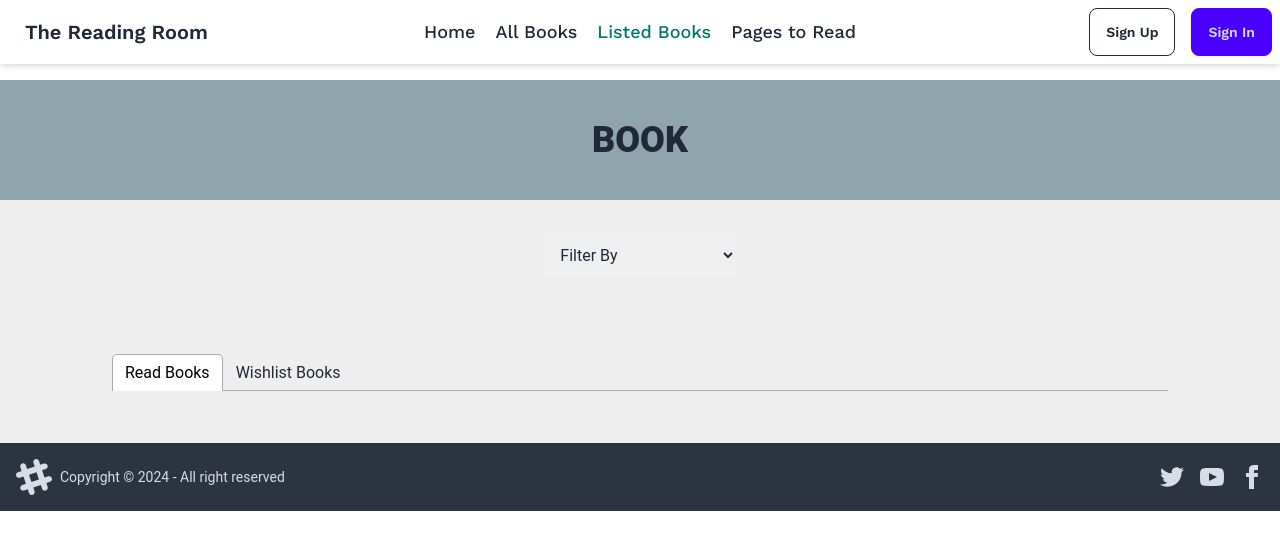
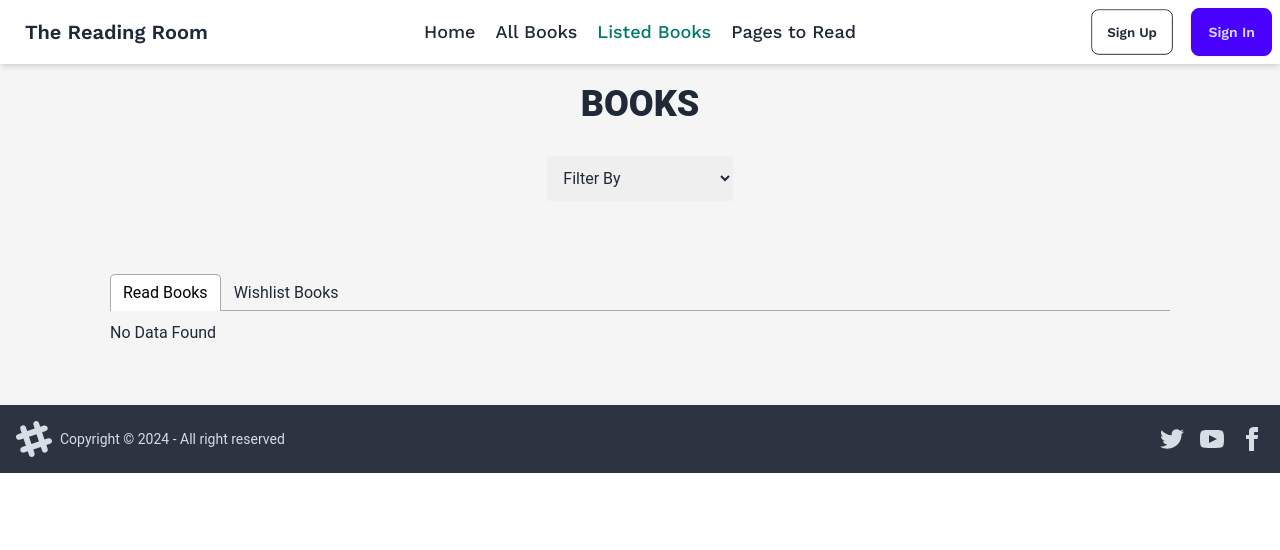
Before and after one commit to impactgalaxy/assignment-8-the-reading-room, a React (Vite) app: page /listed-books in a window 1280 px wide. Shown: the top 550 px of the page. Built offline with nearby package versions, Linux system fonts and the light colour scheme; a web font is replaced by a local one.

Commit message:
update something

```diff
--- a/src/components/bookReview/BookReview.jsx
+++ b/src/components/bookReview/BookReview.jsx
@@ -47,7 +47,7 @@ export function BookReview({ books }) {
                     <p className="text-black font-bold">Tag</p>
                     {tags.map((text, idx) => <span className="text-green-800" key={idx}>#{text}</span>)}
                 </div>
-                <div className="flex w-3/4 items-center gap-5">
+                <div className="flex lg:w-3/4 items-center gap-5 justify-between border">
                     <div>
                         <p>Number of Pages</p>
                         <p >Publisher</p>
--- a/src/components/books/Books.jsx
+++ b/src/components/books/Books.jsx
@@ -16,7 +16,7 @@ export default function Books() {
     }, []);
     return (
         <div className="container m-auto p-2 lg:p-4 rounded-lg">
-            <div className="text-center p-6">
+            <div className="text-center pt-20 lg:p-6">
                 <h1 className="text-6xl font-black">Books</h1>
             </div>
             {!spinner ? <CustomSpinner></CustomSpinner> :
--- a/src/components/hero/Hero.jsx
+++ b/src/components/hero/Hero.jsx
@@ -2,14 +2,14 @@ import { Link } from "react-router-dom";
 
 export default function Hero() {
     return (
-        <div className="flex *:w-1/2 *:p-4 gap-4 border min-h-[500px] p-8 lg:p-12 bg-[#1313130D] container m-auto rounded-lg">
+        <div className="flex flex-col-reverse lg:flex-row lg:*:w-1/2 *:p-4 gap-4 lg:min-h-[500px] p-8 lg:p-12 bg-[#1313130D] container m-auto rounded-lg mt-10 lg:mt-0">
             <div className="flex items-center justify-center flex-col gap-10 ">
                 <h1 className="text-xl lg:text-5xl font-bold">The man who does not read has no advantage over the man who cannot read</h1>
                 <Link to="/listed-books" className="btn btn-success">View Book List</Link>
 
 
             </div>
-            <div className="bg-hero-pattern bg-center bg-no-repeat bg-cover rounded-2xl">
+            <div className="bg-hero-pattern bg-center bg-no-repeat bg-cover rounded-2xl h-[400px]">
 
             </div>
 
--- a/src/components/navBar/NavBar.jsx
+++ b/src/components/navBar/NavBar.jsx
@@ -26,7 +26,7 @@ export default function NavBar() {
                 </ul>
             </div>
             <div className="navbar-end space-x-4">
-                <a className="btn btn-outline">Sign Up</a>
+                <a className="btn btn-outline hidden lg:flex">Sign Up</a>
                 <a className="btn btn-primary">Sign In</a>
             </div>
         </div>
--- a/src/components/readingData/ReadingData.jsx
+++ b/src/components/readingData/ReadingData.jsx
@@ -13,19 +13,18 @@ import PropTypes from "prop-types";
 export default function ReadingData({ reads }) {
     const { image, bookName, author, category, tags, totalPages, publisher, yearOfPublishing, rating } = reads || {};
     const keys = Object.keys(reads);
-    console.log(keys.length);
 
     return (
 
         <div>
             {
                 keys.length ?
-                    <Card className="w-full  flex-row py-4 lg:p-8 items-center mb-4">
+                    <Card className="w-full flex-col lg:flex-row py-4 lg:p-8 items-center mb-4">
 
                         <CardHeader
                             shadow={false}
                             floated={false}
-                            className="m-0 w-2/5 rounded-r-none"
+                            className="m-0 lg:w-2/5 lg:rounded-r-none w-full"
                         >
                             <img
                                 src={image}
@@ -33,7 +32,7 @@ export default function ReadingData({ reads }) {
                                 className="h-56 w-full object-cover m-auto block"
                             />
                         </CardHeader>
-                        <CardBody>
+                        <CardBody className="border w-full">
                             <Typography variant="h4" color="blue-gray" className="mb-1">
                                 {bookName}
                             </Typography>
--- a/src/pages/listedBooks/ListedBooks.jsx
+++ b/src/pages/listedBooks/ListedBooks.jsx
@@ -32,11 +32,13 @@ export default function ListedBooks() {
 
     const handleFilter = (e) => {
         const target = e.target.value;
+
         if (target && target !== "Filter By") {
             toast.success(`You successfully sorted by ${target}`)
         } else {
             toast.error(`Sorry! Can't sorted by ${target}`)
         }
+
 
         switch (target) {
             case "rating":
@@ -64,12 +66,12 @@ export default function ListedBooks() {
 
     }
     return (
-        <div className="bg-gray-200">
+        <div className="bg-gray-100 p-5">
             <ToastContainer></ToastContainer>
-            <div className="p-5 lg:p-10 text-center bg-blue-gray-300">
-                <h1 className="text-4xl font-black">BOOK</h1>
+            <div className="pt-20 lg:pt-0 text-center">
+                <h1 className="text-4xl font-black">BOOKS</h1>
             </div>
-            <div className="lg:w-1/2 m-auto p-4 lg:p-8 border flex items-center justify-center  rounded-2xl">
+            <div className="lg:w-1/2 m-auto p-4 lg:p-8 flex items-center justify-center  rounded-2xl">
                 <select className="lg:w-1/3 p-3" onChange={handleFilter}>
                     <option>Filter By</option>
                     <option value="all">All</option>
@@ -77,16 +79,22 @@ export default function ListedBooks() {
                     <option value="page">Pages</option>
                 </select>
             </div>
-            <div className="container m-auto lg:p-10 border-2">
+            <div className="container m-auto lg:p-10">
                 <Tabs>
                     <TabList>
                         <Tab>Read Books</Tab>
                         <Tab>Wishlist Books</Tab>
                     </TabList>
                     <TabPanel>
+                        {
+                            (filterReading.length === 0) ? <div className="h-400px"> No Data Found</div> : ""
+                        }
                         {filterReading.map(item => <ReadingData key={item.bookId} reads={item}></ReadingData>)}
                     </TabPanel>
                     <TabPanel>
+                        {
+                            (filterWishlist.length === 0) ? <div className="h-[400px]  p-5"> No Data Found</div> : ""
+                        }
                         {filterWishlist.map((item, idx) => <ReadingData key={idx} reads={item}></ReadingData>)}
                     </TabPanel>
                 </Tabs>
--- a/src/pages/mainLayout/MainLayout.jsx
+++ b/src/pages/mainLayout/MainLayout.jsx
@@ -8,11 +8,10 @@ export default function MainLayout() {
             <div>
                 <NavBar></NavBar>
             </div>
-            <div className="lg:mt-20">
+            <div className="lg:mt-16">
                 <Outlet></Outlet>
             </div>
             <Footer></Footer>
-
         </>
     )
 }
--- a/src/pages/pagesToRead/PagesToRead.jsx
+++ b/src/pages/pagesToRead/PagesToRead.jsx
@@ -29,7 +29,6 @@ export default function PagesToRead() {
         const myData1 = loader.filter(item => d.includes(item.bookId));
         setReadingPage(myData1);
     }, [loader]);
-    console.log(loader.length);
     return (
         <div className='h-[calc(100%-100px)] flex items-center justify-center'>
             {
```
Also changed, not shown: 1 other file (tests, documents, lock files or other folders).
